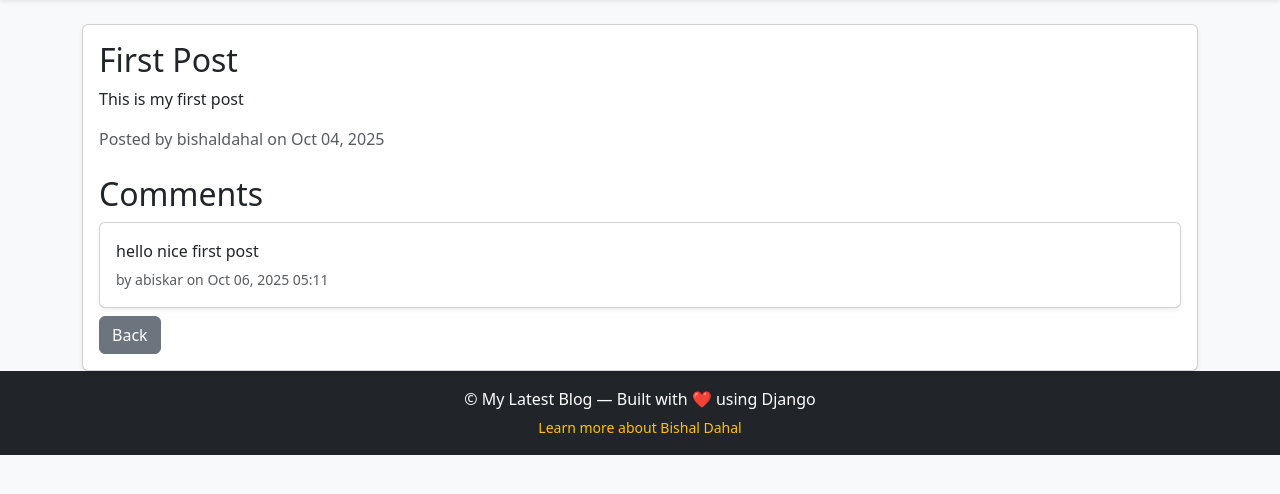
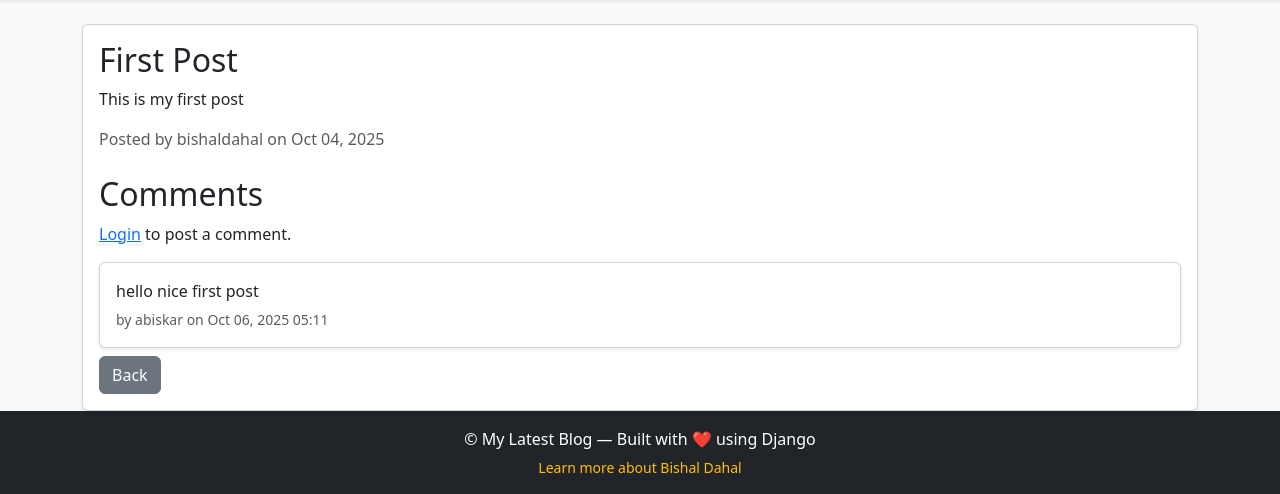
Before and after one commit to bishaldahal4777/my-project, a Django app: page /post/1/ in a window 1280 px wide. Shown: the part 72-566 px from the top of the page. Run offline with Django 5.2, Linux system fonts and the light colour scheme; data comes from the database, SQL or seed files in the repository.

Commit message:
new post

```diff
--- a/blog/templates/blog/post_detail.html
+++ b/blog/templates/blog/post_detail.html
@@ -13,7 +13,16 @@
     <p class="text-muted">Posted by {{ post.author.username }} on {{ post.created_at|date:"M d, Y" }}</p>
 <h2 class="mt-4">Comments</h2>
 
-
+<!-- Comment Form -->
+{% if user.is_authenticated %}
+  <form method="POST" class="mb-4">
+    {% csrf_token %}
+    {{ form.content }}
+    <button type="submit" class="btn btn-primary mt-2">Add Comment</button>
+  </form>
+{% else %}
+  <p><a href="{% url 'login' %}">Login</a> to post a comment.</p>
+{% endif %}
 
 <!-- Existing Comments -->
 {% for comment in comments %}
```
